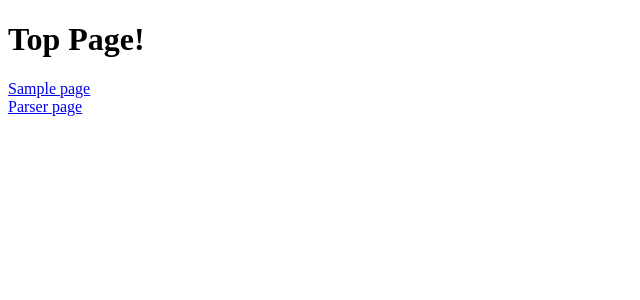
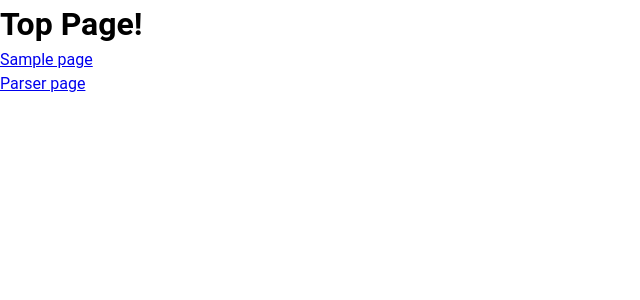
Before and after one commit to yukke271/VRCFavoLister, a Nuxt app in the folder nuxt/app/VRCFavoLister/: page / in a window 1280 px wide. Shown: the top 300 px of the page, without its empty margins (0-640 px from the left). Built offline with nearby package versions, Linux system fonts and the light colour scheme.

Commit message:
enable vuetify

```diff
--- a/nuxt/app/VRCFavoLister/nuxt.config.ts
+++ b/nuxt/app/VRCFavoLister/nuxt.config.ts
@@ -1,5 +1,15 @@
+import vuetify from "vite-plugin-vuetify";
+
 // https://v3.nuxtjs.org/api/configuration/nuxt.config
 export default defineNuxtConfig({
+  build: {
+    transpile: ["vuetify"],
+  },
+  hooks: {
+    "vite:extendConfig": (config) => {
+      config.plugins!.push(vuetify());
+    },
+  },
   runtimeConfig: {
     public: {
       phase: "release",
@@ -15,6 +25,9 @@ export default defineNuxtConfig({
         usePolling: true,
       },
     },
+    ssr: {
+      noExternal: ["vuetify"],
+    },
   },
   modules: ["@vee-validate/nuxt"],
   veeValidate: {
--- /dev/null
+++ b/nuxt/app/VRCFavoLister/plugins/vuetify.ts
@@ -0,0 +1,43 @@
+import "vuetify/styles";
+import { createVuetify } from "vuetify";
+import { aliases, mdi } from "vuetify/iconsets/mdi-svg";
+import * as components from "vuetify/components";
+import * as directives from "vuetify/directives";
+
+const defaultTheme = {
+  dark: false,
+  colors: {
+    background: "#FFFFFF",
+    surface: "#FFFFFF",
+    primary: "#6200EE",
+    secondary: "#03DAC6",
+    error: "#B00020",
+    info: "#2196F3",
+    success: "#4CAF50",
+    warning: "#FB8C00",
+  },
+};
+
+export default defineNuxtPlugin((nuxtApp) => {
+  const vuetify = createVuetify({
+    ssr: true,
+    components,
+    directives,
+    theme: {
+      defaultTheme: "defaultTheme",
+      dark: false,
+      themes: {
+        defaultTheme,
+      },
+    },
+    icons: {
+      defaultSet: "mdi",
+      aliases,
+      sets: {
+        mdi,
+      },
+    },
+  });
+
+  nuxtApp.vueApp.use(vuetify as unknown);
+});
--- a/nuxt/app/VRCFavoLister/tsconfig.json
+++ b/nuxt/app/VRCFavoLister/tsconfig.json
@@ -6,7 +6,7 @@
     "~": "."
   },
   "compilerOptions": {
-    "types": ["@nuxt/types", "@nuxt/typescript-build"],
+    // "types": ["@nuxt/types", "@nuxt/typescript-build"],
     "typeRoots": ["@/node_modules/@types", "@/types"],
     "paths": {
       "~/*": ["./*"],
```
